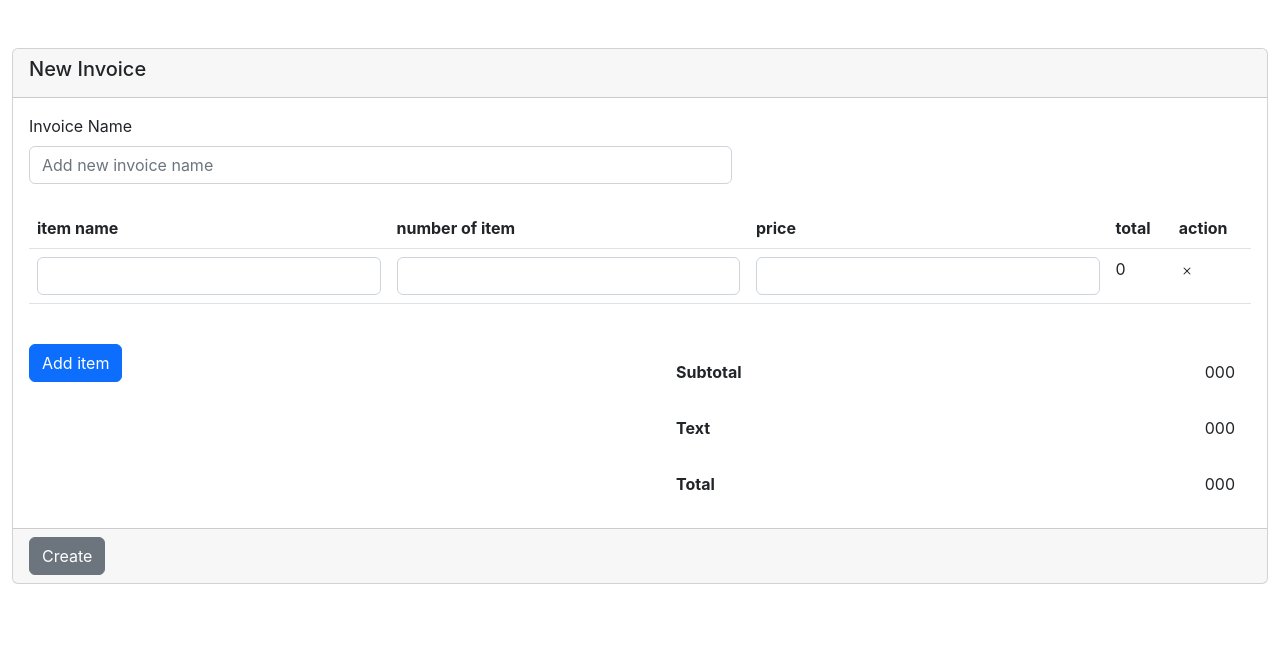
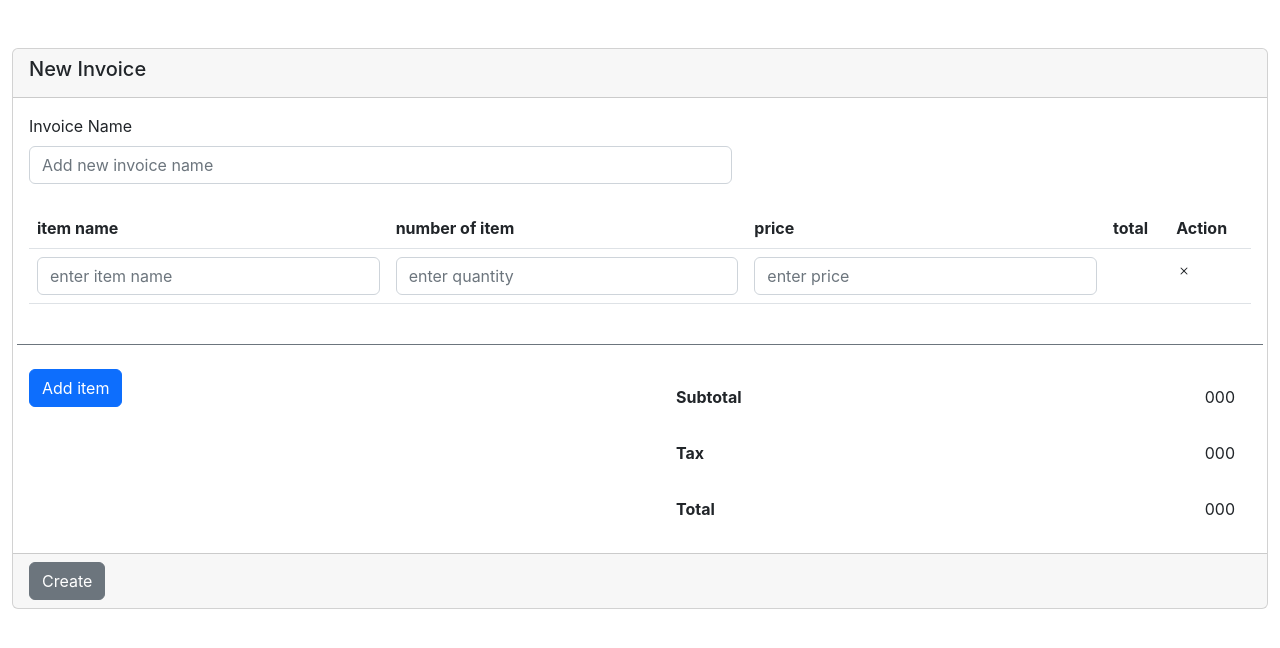
Before and after one commit to WinZawOoDev/sample_invoice, a React (Create React App) app: page /invoice in a window 1280 px wide. Shown: the top 648 px of the page. Built offline with nearby package versions, Linux system fonts and the light colour scheme.

Commit message:
add invoice intem validations

```diff
--- a/package.json
+++ b/package.json
@@ -8,6 +8,7 @@
     "@testing-library/user-event": "^13.5.0",
     "bootstrap": "^5.2.3",
     "firebase": "^9.16.0",
+    "formik": "^2.2.9",
     "react": "^18.2.0",
     "react-bootstrap": "^2.7.0",
     "react-dom": "^18.2.0",
@@ -15,7 +16,8 @@
     "react-router-dom": "^6.8.0",
     "react-scripts": "5.0.1",
     "uuid": "^9.0.0",
-    "web-vitals": "^2.1.4"
+    "web-vitals": "^2.1.4",
+    "yup": "^0.32.11"
   },
   "scripts": {
     "start": "react-scripts start",
--- a/src/components/Invoice.js
+++ b/src/components/Invoice.js
@@ -1,9 +1,42 @@
-import React from 'react'
+import React, { useState } from 'react'
+import { useFormik } from 'formik'
+import * as Yup from 'yup';
 import { Card, Row, Col, Button, FormGroup, Form, Table, ListGroup } from 'react-bootstrap'
 import { BsX } from 'react-icons/bs'
 
 export default function Invoice() {
 
+    const [invoiceData, setInvoiceData] = useState({
+        name: "",
+        item: [],
+        subtotal: "",
+        text: "",
+        total: ""
+    });
+
+
+    const itemForm = useFormik({
+        initialValues: { name: "", qty: "", price: "", total: "" },
+        validationSchema: Yup.object().shape({
+            name: Yup.string()
+                .min(5, 'name is too short!')
+                .max(50, 'name is too long!')
+                .required('name is required'),
+            qty: Yup.number()
+                .min(1)
+                .max(50)
+                .required('qty is requiered'),
+            price: Yup.number().min(10).max(9999).required('price is required'),
+            total: Yup.number().required("total is required")
+        }),
+        onSubmit: handleFormSubmit
+    });
+
+
+    function handleFormSubmit(values) {
+        alert(JSON.stringify(values, null, 2))
+        itemForm.resetForm();
+    }
 
 
     function invoiceName() {
@@ -22,15 +55,11 @@ export default function Invoice() {
     }
 
 
+
+
     function itemTable() {
 
-        const FormControl = ({ type }) => (
-            <Form>
-                <Col sm="auto">
-                    <Form.Control type={type} />
-                </Col>
-            </Form>
-        )
+        const { values, errors, touched, handleChange, setFieldValue } = itemForm;
 
         return (
             <>
@@ -43,16 +72,52 @@ export default function Invoice() {
                                     <th>number of item</th>
                                     <th>price</th>
                                     <th>total</th>
-                                    <th>action</th>
+                                    <th>Action</th>
                                 </tr>
                             </thead>
                             <tbody>
                                 <tr>
-                                    <td><FormControl type="text" /></td>
-                                    <td><FormControl type="text" /></td>
-                                    <td><FormControl type="number" /></td>
-                                    <td>0</td>
-                                    <td><BsX className='' /></td>
+                                    <td>
+                                        <InputForm
+                                            type="text"
+                                            name="name"
+                                            value={values.name}
+                                            onChange={handleChange}
+                                            errors={errors.name}
+                                            isInvalid={errors.name && touched.name}
+                                            placeholder="enter item name"
+                                        />
+                                    </td>
+                                    <td>
+                                        <InputForm
+                                            type="number"
+                                            name="qty"
+                                            value={values.qty}
+                                            onChange={({ currentTarget: { value } }) => {
+                                                setFieldValue("qty", value);
+                                                setFieldValue("total", values.price * value);
+                                            }}
+                                            errors={errors.qty}
+                                            isInvalid={errors.qty && touched.qty}
+                                            placeholder="enter quantity"
+                                        />
+                                    </td>
+                                    <td>
+                                        <InputForm
+                                            type="number"
+                                            name="price"
+                                            value={values.price}
+                                            onChange={({ currentTarget: { value } }) => {
+                                                setFieldValue("price", value)
+                                                setFieldValue("total", values.qty * value)
+                                            }}
+                                            errors={errors.price}
+                                            isInvalid={errors.price && touched.price}
+                                            placeholder="enter price"
+                                        />
+                                    </td>
+                                    <td>{values.total}</td>
+                                    <td className='text-align-center'><BsX className='' /></td>
                                 </tr>
                             </tbody>
                         </Table>
@@ -67,9 +132,9 @@ export default function Invoice() {
 
     function invoiceFooter() {
         return (
-            <Row>
+            <Row className='border-top border-secondary pt-4'>
                 <Col>
-                    <Button className='primary mb-4'>Add item</Button>
+                    <Button onClick={itemForm.handleSubmit} className='primary mb-4'>Add item</Button>
                 </Col>
                 <Col>
                     <ListGroup as="ol">
@@ -89,7 +154,7 @@ export default function Invoice() {
                             className="d-flex justify-content-between align-items-start  py-3 border-0"
                         >
                             <div className="ms-2 me-auto">
-                                <div className="fw-bold">Text</div>
+                                <div className="fw-bold">Tax</div>
                             </div>
                             <div>
                                 <span>000</span>
@@ -134,3 +199,26 @@ export default function Invoice() {
         </Card>
     )
 }
+
+
+
+function InputForm({ type, name, value, onChange, errors, isInvalid, placeholder }) {
+    return (
+        <Form noValidate>
+            <Form.Group>
+                <Form.Control
+                    type={type}
+                    name={name}
+                    value={value}
+                    onChange={onChange}
+                    isInvalid={isInvalid}
+                    controlid="validationCustom05"
+                    placeholder={placeholder}
+                />
+                <Form.Control.Feedback type="invalid" className='absolutee' >
+                    {errors}
+                </Form.Control.Feedback>
+            </Form.Group>
+        </Form>
+    )
+}
```
Also changed, not shown: 1 other file (tests, documents, lock files or other folders).
